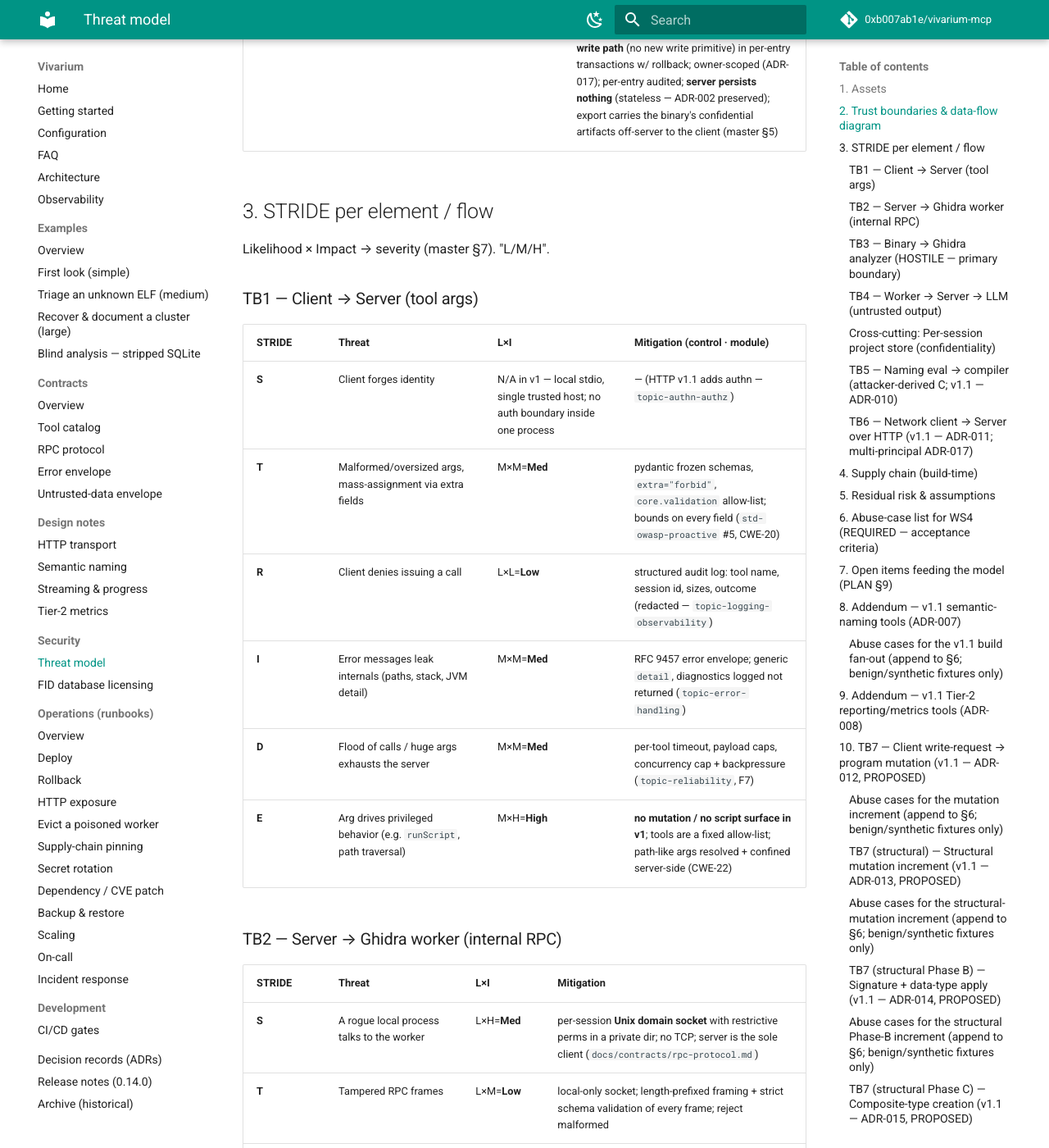
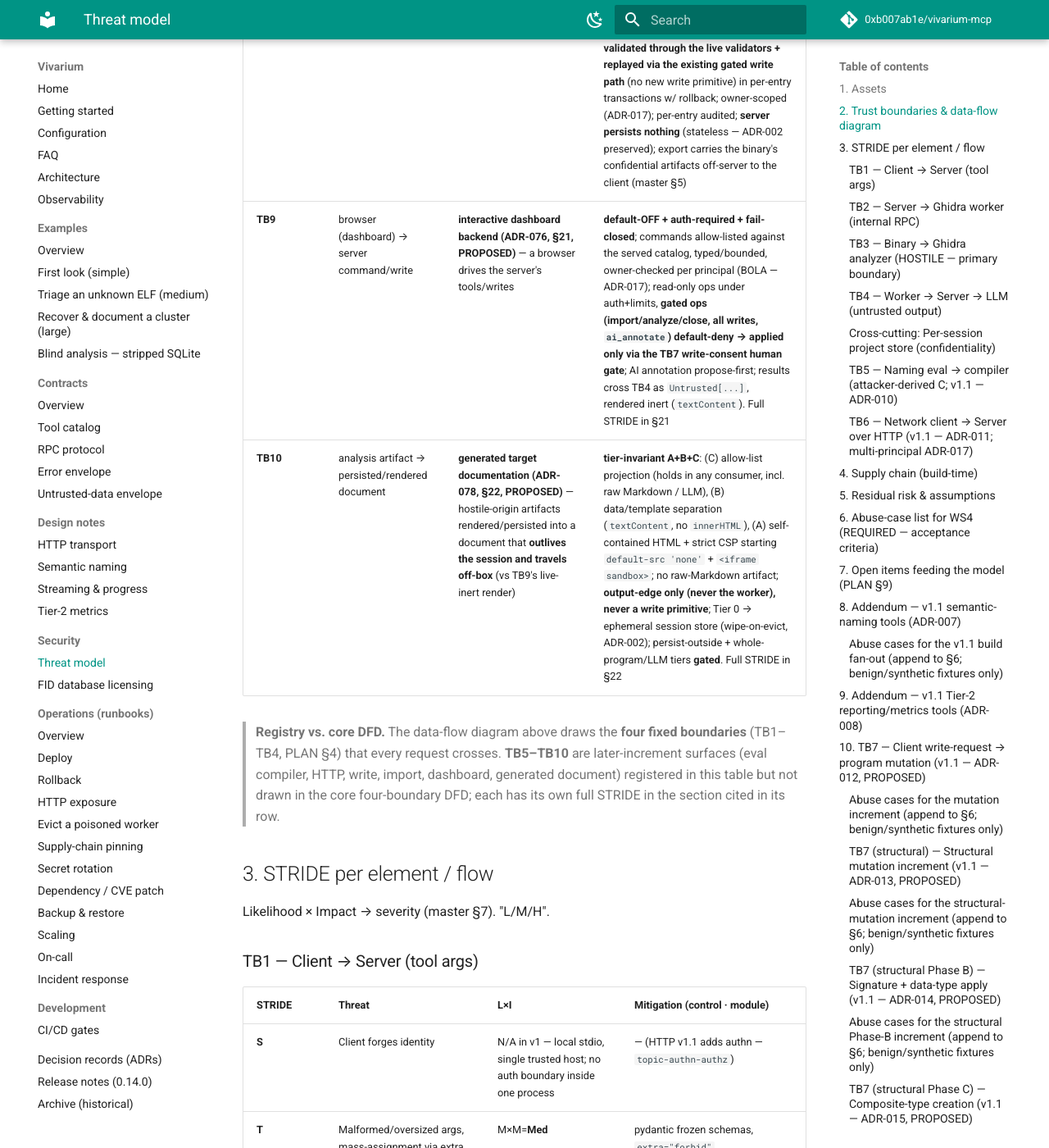
Before and after one commit to 0xb007ab1e/vivarium-mcp, an MkDocs documentation site: the page built from docs/security/threat-model.md, in a window 1280 px wide and 1400 px high, scrolled down 2717 px. Shown: the whole window at 82% size. Built offline with MkDocs 1.6.1 and Material for MkDocs 9.7.7, drawn with Linux system fonts in a browser that asks for light colours; comment, search, counter and statistics services are not loaded.

Commit message:
docs(security): backfill TB9 + TB10 rows into threat-model §2 registry (#348)
Reviewer follow-up F-5 (PR #347, INFO): the §2 boundary table stopped at
TB8 while TB9 (dashboard backend, §21) and TB10 (generated documentation,
§22) existed only as prose sections, drifting the at-a-glance registry from
the model.

- Add TB9 + TB10 rows to the §2 "Trust boundaries" table, each one-line
  with crossing / why-it's-a-boundary / stance and a pointer to its full
  STRIDE section.
- Add a "Registry vs. core DFD" note: the data-flow diagram draws only the
  four fixed boundaries (TB1-TB4, PLAN §4); TB5-TB10 are later-increment
  surfaces registered in the table, not drawn in the core DFD (consistent
  with how TB5-TB8 were already table-only).

Docs-only, no code. Pre-existing drift (TB9 set the table-only pattern),
noted out-of-scope on PR #347 and tracked as this follow-up.

Co-authored-by: Claude Opus 4.8 <noreply@anthropic.com>

```diff
--- a/docs/security/threat-model.md
+++ b/docs/security/threat-model.md
@@ -74,6 +74,13 @@ flowchart LR
 | **TB6** | network client → server (HTTP) | **first network attack surface** (v1.1; ADR-011/ADR-017) | secure-by-default: stdio default, else loopback; network bind needs TLS+auth (fail closed); **multi-token bearer** auth → distinct principals (mTLS/OAuth-pluggable); rate-limit + size caps + strict CORS; per-request authZ; **BOLA closed by an enforced per-principal owner check** (session owned by its creating principal; foreign id → same `SESSION_INVALID`, no oracle — ADR-017) on top of the CSPRNG session-id capability; operator-configurable per-owner session cap (noisy-neighbor; default off, global cap backstops); same read-only catalog |
 | **TB7** | client write-request → program mutation | **first write/agency boundary** — an LLM-exposed tool now *mutates* the per-session analysis (rename/comment) (v1.1 PROPOSED; ADR-012, §10) | **default-deny write consent** per session (human-in-the-loop gate — LLM08); annotation-only minimal set (rename function/symbol, set comment); allow-list write-name validation + comment normalization on the way IN (stored-injection defense); **one Ghidra transaction per write → rollback on failure**; per-write audit (intent+outcome); **session-scoped + ephemeral** (no persistence — wiped on evict, ADR-002); server NEVER mutates (ADR-001 — write executes only in the worker) |
 | **TB8** | annotation-import document → server | **NEW write boundary (v1.2; ADR-018)** — a client-supplied, offline-tamperable annotation document is replayed as writes | treat the document as **fully untrusted**: schema-validate + bound (count/size); **binary-hash binding** (reject a doc minted for a different program); **consent-gated** (+ `allow_structural` for structural entries); **every entry re-validated through the live validators + replayed via the existing gated write path** (no new write primitive) in per-entry transactions w/ rollback; owner-scoped (ADR-017); per-entry audited; **server persists nothing** (stateless — ADR-002 preserved); export carries the binary's confidential artifacts off-server to the client (master §5) |
+| **TB9** | browser (dashboard) → server command/write | **interactive dashboard backend (ADR-076, §21, PROPOSED)** — a browser drives the server's tools/writes | **default-OFF + auth-required + fail-closed**; commands allow-listed against the served catalog, typed/bounded, owner-checked per principal (BOLA — ADR-017); read-only ops under auth+limits, **gated ops (import/analyze/close, all writes, `ai_annotate`) default-deny → applied only via the TB7 write-consent human gate**; AI annotation propose-first; results cross TB4 as `Untrusted[...]`, rendered inert (`textContent`). Full STRIDE in §21 |
+| **TB10** | analysis artifact → persisted/rendered document | **generated target documentation (ADR-078, §22, PROPOSED)** — hostile-origin artifacts rendered/persisted into a document that **outlives the session and travels off-box** (vs TB9's live-inert render) | **tier-invariant A+B+C**: (C) allow-list projection (holds in any consumer, incl. raw Markdown / LLM), (B) data/template separation (`textContent`, no `innerHTML`), (A) self-contained HTML + strict CSP starting `default-src 'none'` + `<iframe sandbox>`; no raw-Markdown artifact; **output-edge only (never the worker), never a write primitive**; Tier 0 → ephemeral session store (wipe-on-evict, ADR-002); persist-outside + whole-program/LLM tiers **gated**. Full STRIDE in §22 |
+
+> **Registry vs. core DFD.** The data-flow diagram above draws the **four fixed boundaries** (TB1–TB4,
+> PLAN §4) that every request crosses. **TB5–TB10** are later-increment surfaces (eval compiler, HTTP,
+> write, import, dashboard, generated document) registered in this table but not drawn in the core
+> four-boundary DFD; each has its own full STRIDE in the section cited in its row.
 
 ## 3. STRIDE per element / flow
 
```
Also changed, not shown: CHANGELOG.md (+6 -0 lines).
